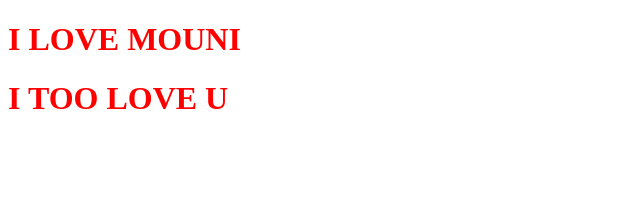
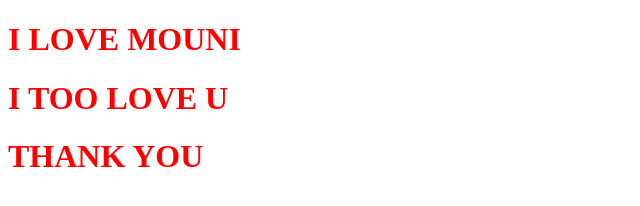
Before and after one commit to Chandramouli419/devopstest, a plain HTML site: page index.html in a window 1280 px wide. Shown: the whole page, without its empty margins (0-640 px from the left). Drawn offline with Linux system fonts and the light colour scheme.

Commit message:
latest one

```diff
--- a/index.html
+++ b/index.html
@@ -4,6 +4,7 @@
 
 <h1 style="color:red;">I LOVE MOUNI</h1>
 <h1 style="color:red;">I TOO LOVE U</h1>
+<h1 style="color:red;">THANK YOU</h1>
 
 </body>
 </html>
```
